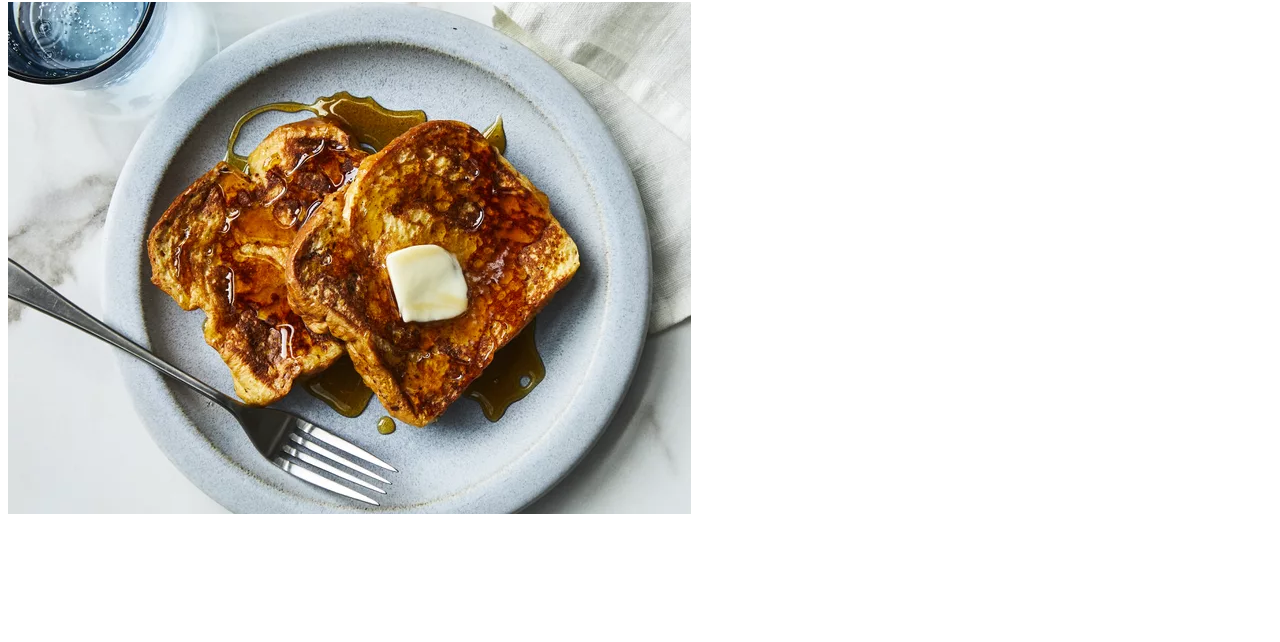
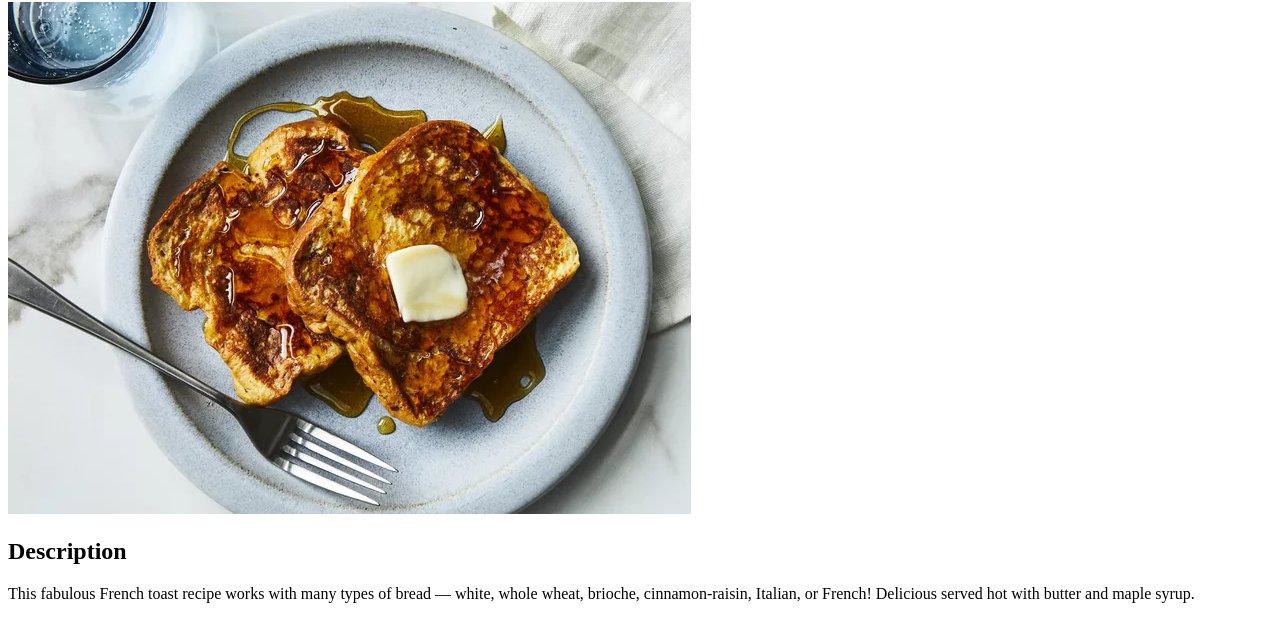
Before and after one commit to lochpeon/odin-recipes, a plain HTML site: page recipes/french-toast.html in a window 1280 px wide. Shown: the part 78-720 px from the top of the page. Drawn offline with Linux system fonts and the light colour scheme.

Commit message:
Add description for French Toast recipe

```diff
--- a/recipes/french-toast.html
+++ b/recipes/french-toast.html
@@ -8,5 +8,8 @@
 <body>
     <h1>French Toast</h1>
     <img src="./images/french-toast.webp" alt="french toast served on a white plate">
+
+    <h2>Description</h2>
+    <p>This fabulous French toast recipe works with many types of bread — white, whole wheat, brioche, cinnamon-raisin, Italian, or French! Delicious served hot with butter and maple syrup.</p>
 </body>
 </html>
```
